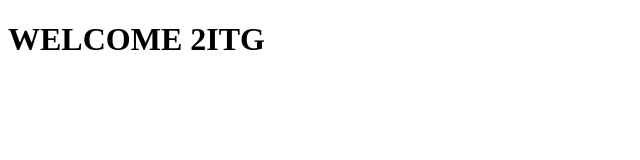
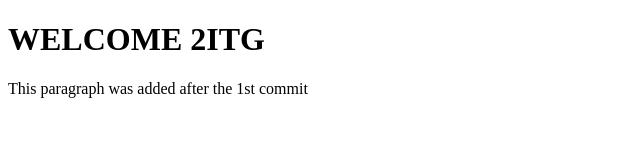
Before and after one commit to Marrrrrrccc/Marc-Ricson, a plain HTML site: page index.html in a window 1280 px wide. Shown: the whole page, without its empty margins (0-640 px from the left). Drawn offline with Linux system fonts and the light colour scheme.

Commit message:
paragraph 1 was inclided

```diff
--- a/index.html
+++ b/index.html
@@ -8,5 +8,6 @@
 </head>
 <body>
     <h1>WELCOME 2ITG</h1>
+    <p>This paragraph was added after the 1st commit</p>
 </body>
 </html>
```
